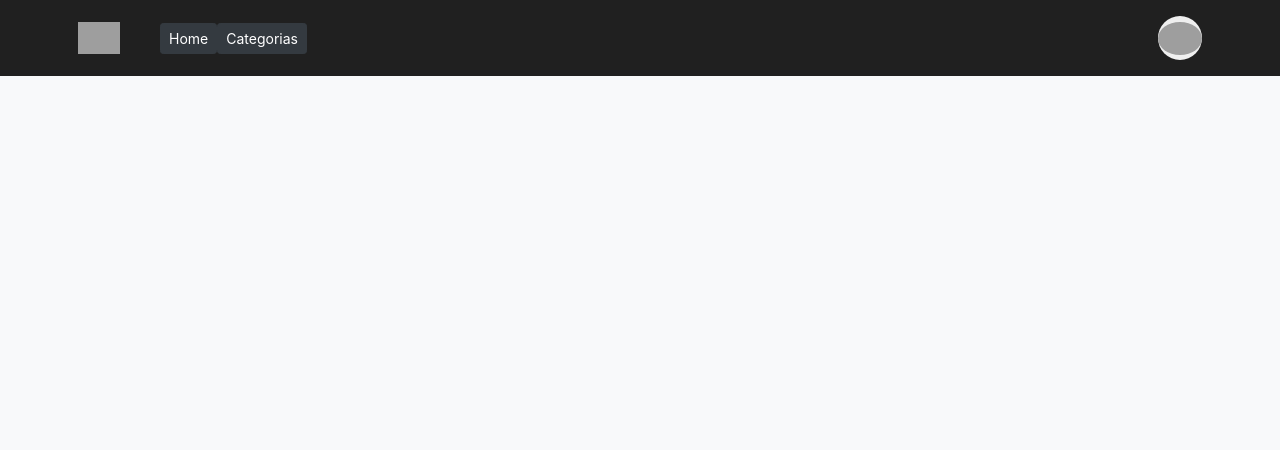
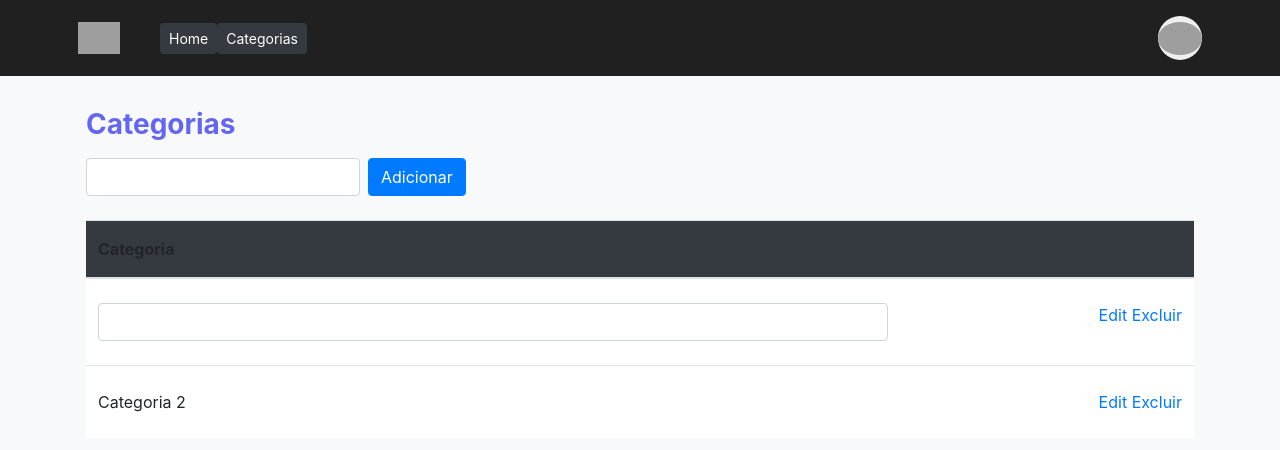
Before and after one commit to reinaldonunes/finances-nuxt, a Nuxt app: page /categories in a window 1280 px wide. Before the commit this address had no page. Shown: the top 450 px of the page. Built offline with nearby package versions, Linux system fonts and the light colour scheme; grey boxes are pictures that could not be loaded.

Commit message:
Feat: create page categories and reconfigured ui components to bootstrap default style

```diff
--- a/components/HeaderBar.vue
+++ b/components/HeaderBar.vue
@@ -28,8 +28,3 @@ export default {
   name: 'HeaderBar'
 }
 </script>
-<style>
-  .bg-darkness{
-    background:#202020;
-  }
-</style>
--- a/components/ui/ButtonAct.vue
+++ b/components/ui/ButtonAct.vue
@@ -1,5 +1,5 @@
 <template>
-  <button class="d-flex justify-content-center btn btn-primary" @click="$emit('click')">
+  <button class="d-flex justify-content-center btn btn-primary ml-2 mr-2" @click="$emit('click')">
     <slot />
   </button>
 </template>
--- a/components/ui/InputForm.vue
+++ b/components/ui/InputForm.vue
@@ -1,6 +1,6 @@
 <template>
   <input
-    class="block w-full transition ease-in-out duration-150 text-gray-800 bg-white placeholder-gray-300 border border-gray-300 focus:border-blue-300 focus:ring focus:ring-opacity-50 focus:ring-blue-200 shadow-sm text-sm px-4 py-2 rounded"
+    class="form-control"
     :type="type"
     :placeholder="placeholder"
     :value="value"
--- a/layouts/default.vue
+++ b/layouts/default.vue
@@ -1,7 +1,7 @@
 <template>
   <div>
     <HeaderBar />
-    <Nuxt />
+    <Nuxt class="container py-4 px-3" />
   </div>
 </template>
 
@@ -19,3 +19,13 @@
         methods: {},
     };
 </script>
+<style>
+  .bg-darkness{
+    background:#202020;
+  }
+
+  .text-nuxt-indigo{
+    color:  #6366f1;
+  }
+
+</style>
--- /dev/null
+++ b/pages/categories.vue
@@ -0,0 +1,104 @@
+<template>
+  <div class="mt-2">
+    <div class="d-flex mb-2">
+      <h1 class="font-weight-bold h3 text-nuxt-indigo">
+        Categorias
+      </h1>
+    </div>
+
+    <div class="d-grid">
+      <div class="d-flex align-items-center">
+        <div class="d-flex mb-4">
+          <AppFormInput :class="me-1" />
+          <AppButton>
+            Adicionar
+          </AppButton>
+        </div>
+      </div>
+
+      <table class="table box-shadow">
+        <thead class="bg-dark">
+        <tr>
+          <th
+            scope="col"
+            class="px-6 py-3 text-left text-xs font-medium text-gray-500 uppercase tracking-wider"
+          >
+            Categoria
+          </th>
+          <th
+            scope="col"
+            class="relative px-6 py-3"
+          >
+            <span class="sr-only">Edit</span>
+          </th>
+        </tr>
+        </thead>
+        <tbody class="bg-white divide-y divide-gray-200">
+        <tr class="bg-white">
+          <td class="px-6 py-4 whitespace-nowrap text-sm font-medium text-gray-900">
+            <div class="w-72">
+              <AppFormInput />
+            </div>
+          </td>
+
+          <td class="px-6 py-4 whitespace-nowrap text-right text-sm font-medium space-x-4">
+            <a
+              href="#"
+              class="text-indigo-600 hover:text-indigo-900"
+            >Edit
+            </a>
+
+            <a
+              href="#"
+              class="text-red-600 hover:text-red-900"
+            >Excluir
+            </a>
+          </td>
+        </tr>
+
+        <tr class="bg-white">
+          <td class="px-6 py-4 whitespace-nowrap text-sm font-medium text-gray-900">
+            Categoria 2
+          </td>
+
+          <td class="px-6 py-4 whitespace-nowrap text-right text-sm font-medium space-x-4">
+            <a
+              href="#"
+              class="text-indigo-600 hover:text-indigo-900"
+            >Edit
+            </a>
+
+            <a
+              href="#"
+              class="text-red-600 hover:text-red-900"
+            >Excluir
+            </a>
+          </td>
+        </tr>
+        </tbody>
+      </table>
+    </div>
+  </div>
+</template>
+
+<script>
+import AppButton from '@/components/ui/ButtonAct';
+import AppFormInput from '@/components/ui/InputForm';
+import AppFormLabel from '@/components/ui/LabelForm';
+import AppFormSelect from '@/components/ui/SelectForm';
+export default {
+  name: 'CategoriesPage',
+  components: {
+    AppButton,
+    AppFormInput,
+    AppFormLabel,
+    AppFormSelect,
+  },
+
+  data() {
+    return {};
+  },
+
+  methods: {},
+};
+</script>
```
